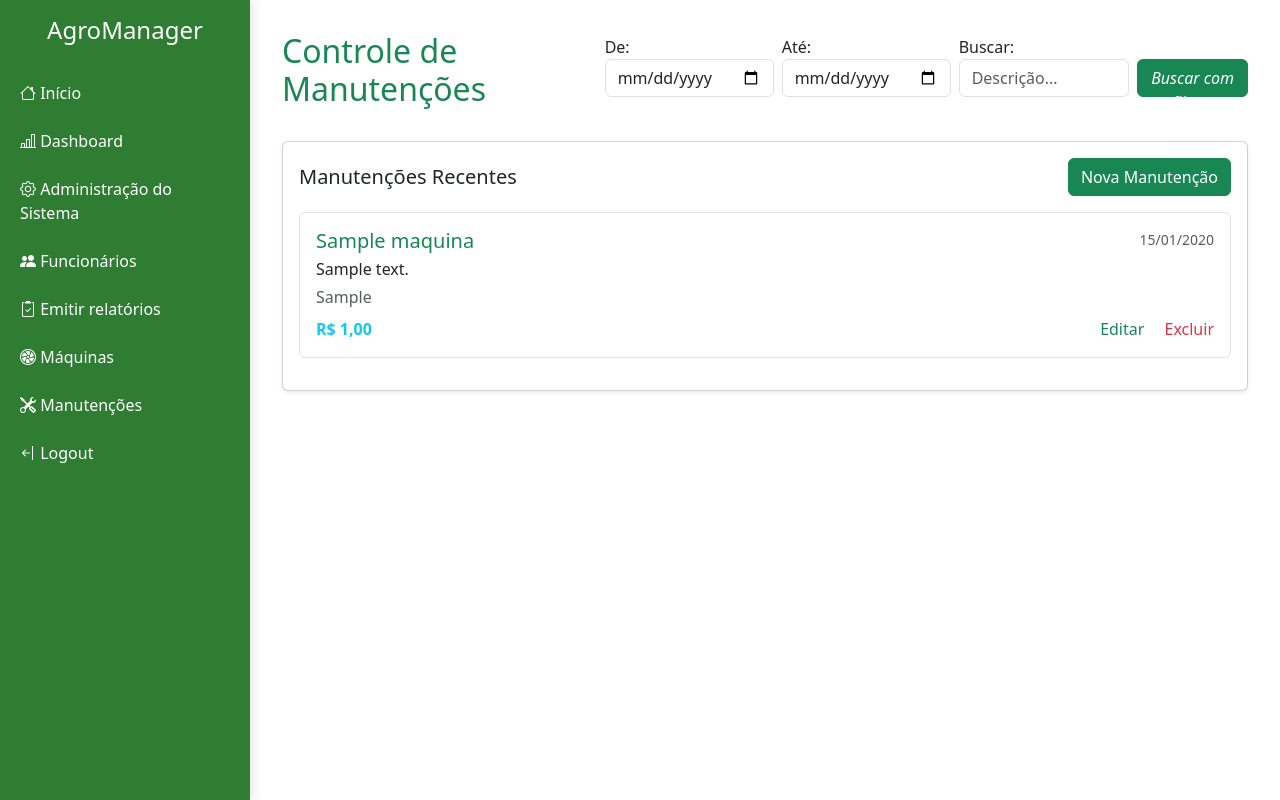
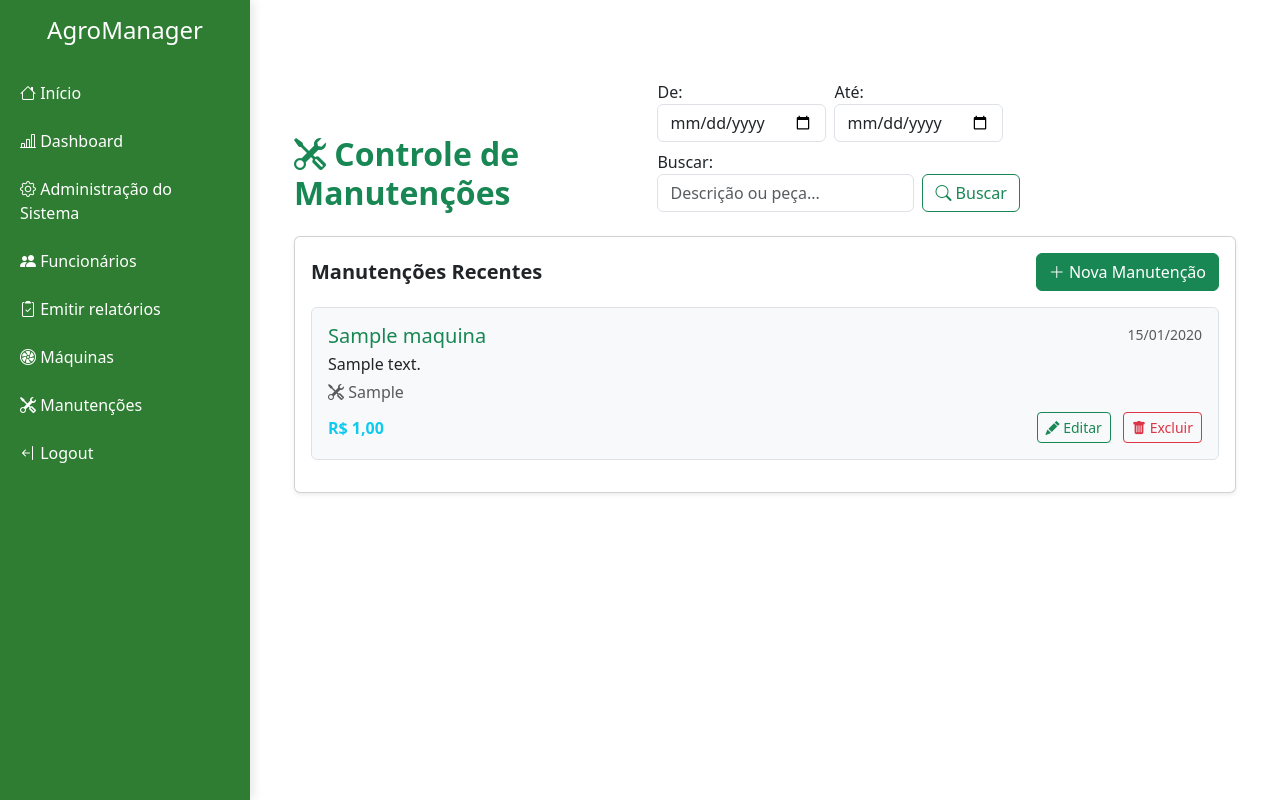
Before and after one commit to tonysousa19/AgroManager-, a Django app: page /inicio/lista-manutencoes/ in a window 1280 px wide. Run offline with Django 5.2, Linux system fonts and the light colour scheme; a user stored in the database is signed in; data comes from the database, SQL or seed files in the repository; tables that the repository leaves empty hold one stand-in row (values such as "Sample post").

Commit message:
Update manutencao_list.html

```diff
--- a/paginas/templates/paginas/manutencoes/manutencao_list.html
+++ b/paginas/templates/paginas/manutencoes/manutencao_list.html
@@ -1,69 +1,102 @@
 {% extends "base.html" %}
 {% load static %}
+
+{% block title %}Controle de Manutenções{% endblock %}
+
 {% block content %}
+<style>
+  .manutencao-card {
+    transition: transform 0.3s ease, box-shadow 0.3s ease;
+    background-color: #f8f9fa;
+  }
 
-        <div class="d-flex justify-content-between align-items-center mb-4">
-            <h2 class="text-success">
-                <i class="fas fa-tools"></i> Controle de Manutenções
+  .manutencao-card:hover {
+    transform: scale(1.015);
+    box-shadow: 0 0.75rem 1.5rem rgba(0, 0, 0, 0.08);
+  }
+
+  .fade-in {
+    animation: fadeInUp 0.5s ease forwards;
+    opacity: 0;
+  }
+
+  @keyframes fadeInUp {
+    to {
+      transform: translateY(0);
+      opacity: 1;
+    }
+    from {
+      transform: translateY(10px);
+      opacity: 0;
+    }
+  }
+</style>
+
+<div class="container mt-5">
+  <div class="d-flex justify-content-between align-items-end mb-4">
+    <div>
+      <h2 class="text-success fw-bold mb-0">
+        <i class="bi bi-tools"></i> Controle de Manutenções
       </h2>
-        <form class="d-flex align-items-end mb-3" method="get">
-            <div class="me-2">
+    </div>
+
+    <form class="d-flex align-items-end flex-wrap gap-2" method="get">
+      <div>
         <label for="data_inicio" class="form-label mb-0">De:</label>
         <input name="data_inicio" id="data_inicio" class="form-control" type="date" value="{{ request.GET.data_inicio }}">
       </div>
-            <div class="me-2">
+      <div>
         <label for="data_fim" class="form-label mb-0">Até:</label>
         <input name="data_fim" id="data_fim" class="form-control" type="date" value="{{ request.GET.data_fim }}">
       </div>
-            <div class="me-2">
+      <div>
         <label for="search" class="form-label mb-0">Buscar:</label>
-                <input name="search" class="form-control" type="search" placeholder="Descrição..." value="{{ request.GET.search }}">
+        <input name="search" class="form-control" type="search" placeholder="Descrição ou peça..." value="{{ request.GET.search }}">
       </div>
-            <button class="btn btn-success" type="submit" style="height: 38px;">
-                <i class="fas fa-search">Buscar com filtros</i>
+      <div>
+        <label class="form-label d-block mb-0 invisible">Buscar</label>
+        <button class="btn btn-outline-success" type="submit">
+          <i class="bi bi-search"></i> Buscar
         </button>
+      </div>
     </form>
-
   </div>
 
-        <div class="card shadow-sm">
+  <div class="card shadow-sm fade-in">
     <div class="card-body">
-            <div class="d-flex justify-content-between align-items-center mb-3 manutencoes-recentes">
-                <h5 class="mb-0">Manutenções Recentes</h5>
+      <div class="d-flex justify-content-between align-items-center mb-3">
+        <h5 class="mb-0 fw-semibold">Manutenções Recentes</h5>
         <a href="{% url 'criar_manutencoes' %}" class="btn btn-success">
-                <i class="fas fa-plus"></i> Nova Manutenção
+          <i class="bi bi-plus-lg"></i> Nova Manutenção
         </a>
       </div>
 
       {% for manutencao in manutencoes %}
-            <div class="border rounded p-3 mb-3 manutencao-card">
+        <div class="border rounded p-3 mb-3 manutencao-card fade-in">
           <div class="d-flex justify-content-between">
             <h5 class="text-success mb-1">{{ manutencao.maquina }}</h5>
             <small class="text-muted">{{ manutencao.data|date:"d/m/Y" }}</small>
           </div>
           <p class="mb-1">{{ manutencao.descricao }}</p>
           <p class="text-muted mb-2">
-                <i class="fas fa-cog"></i> {{ manutencao.pecas_usadas }}
+            <i class="bi bi-tools"></i> {{ manutencao.pecas_usadas }}
           </p>
           <div class="d-flex justify-content-between align-items-center">
             <strong class="text-info">R$ {{ manutencao.custo|floatformat:2 }}</strong>
             <div>
-                    <a href="{% url 'editar_manutencao' manutencao.id %}" class="me-3 text-decoration-none text-success">
-                    <i class="fas fa-edit"></i> Editar
+              <a href="{% url 'editar_manutencao' manutencao.id %}" class="btn btn-sm btn-outline-success me-2">
+                <i class="bi bi-pencil-fill"></i> Editar
               </a>
-                    <a href="{% url 'deletar_manutencao' manutencao.id %}" class="text-decoration-none text-danger">
-                    <i class="fas fa-trash-alt"></i> Excluir
+              <a href="{% url 'deletar_manutencao' manutencao.id %}" class="btn btn-sm btn-outline-danger">
+                <i class="bi bi-trash-fill"></i> Excluir
               </a>
             </div>
           </div>
         </div>
       {% empty %}
-            <p class="text-muted">Nenhuma manutenção encontrada.</p>
+        <p class="text-muted text-center">Nenhuma manutenção encontrada.</p>
       {% endfor %}
     </div>
   </div>
 </div>
-
-        </div>
-
-{% endblock content %}
+{% endblock %}
```
Lines whose indentation alone changed are shown as unchanged.
